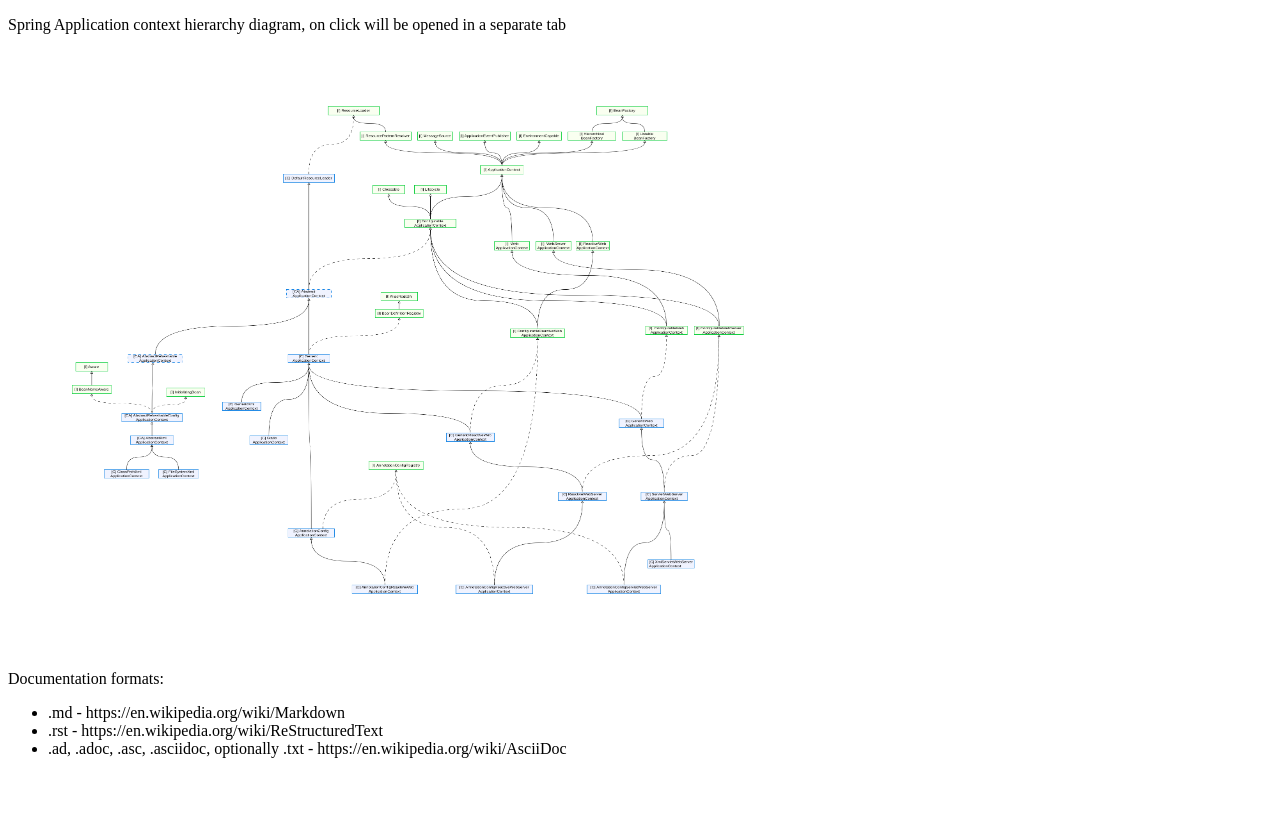
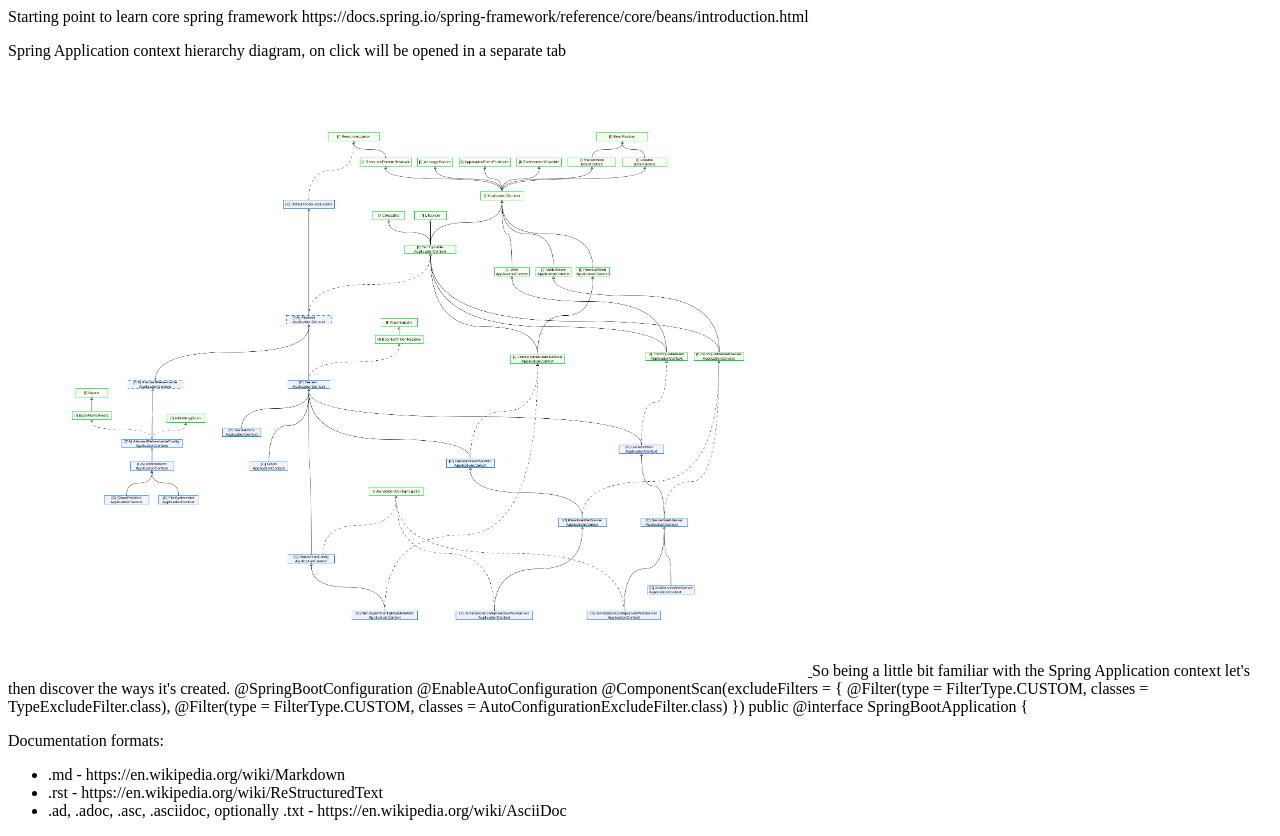
Before and after one commit to langdev2022/langdev2022.github.io, a website: page index.html in a window 1280 px wide. Before the commit the page ends 800 px from the top, so only its background shows below. Drawn offline with Linux system fonts and the light colour scheme.

Commit message:
modified index

```diff
--- a/index.html
+++ b/index.html
@@ -13,10 +13,25 @@
 </script>
 <body>
 
+  Starting point to learn core spring framework
+https://docs.spring.io/spring-framework/reference/core/beans/introduction.html
+
   <p>Spring Application context hierarchy diagram, on click will be opened in a separate tab</p>
   <a href="ApplicationContext.drawio.png" target="_blank">
     <img src="ApplicationContext.drawio.png"  style="width:800px;height:600px;"/>
   </a>
+
+So being a little bit familiar with the Spring Application context let's then discover the ways it's created.
+
+
+
+
+
+  @SpringBootConfiguration
+@EnableAutoConfiguration
+@ComponentScan(excludeFilters = { @Filter(type = FilterType.CUSTOM, classes = TypeExcludeFilter.class),
+		@Filter(type = FilterType.CUSTOM, classes = AutoConfigurationExcludeFilter.class) })
+public @interface SpringBootApplication {
 
 
 <p>Documentation formats:</p>
```
